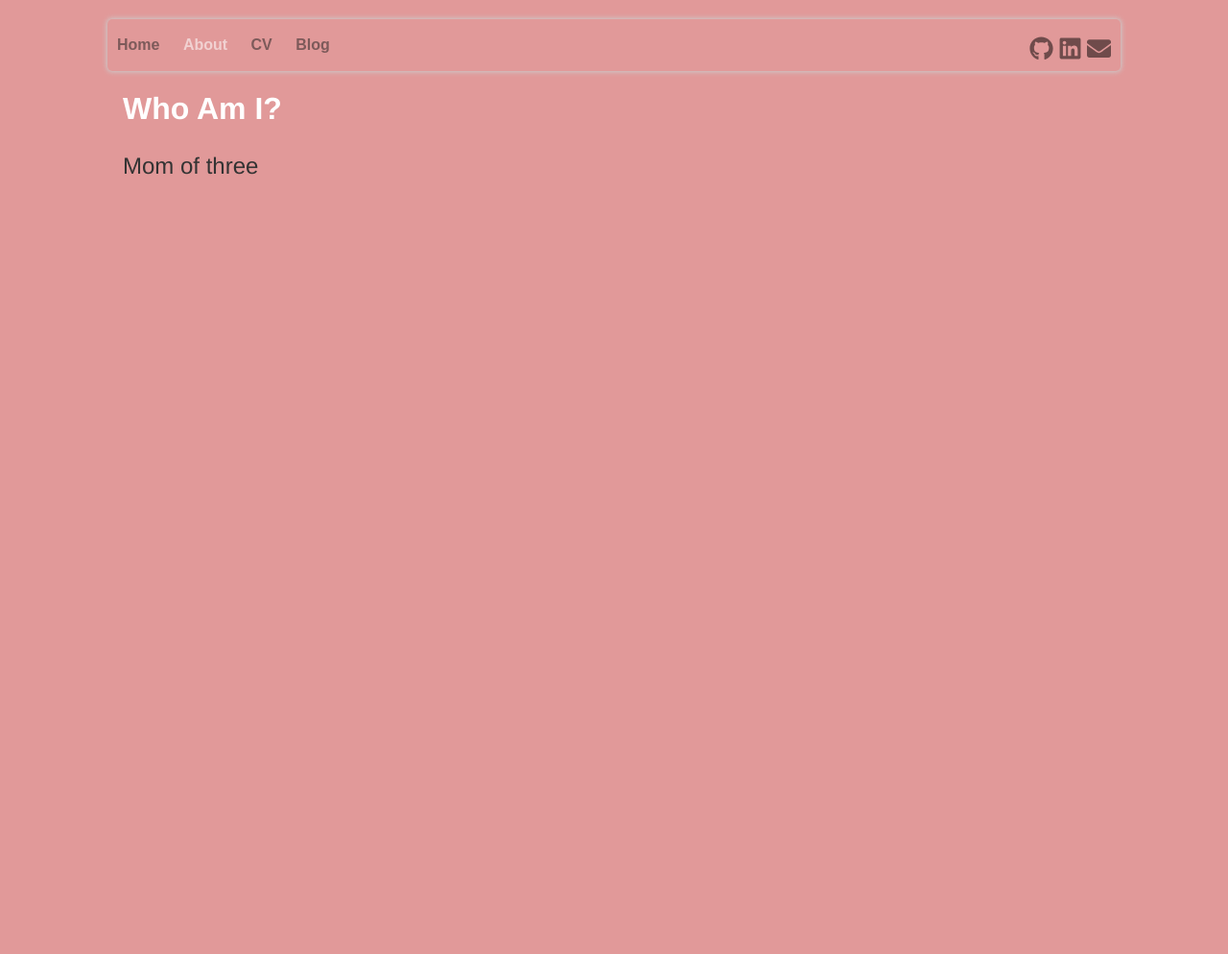
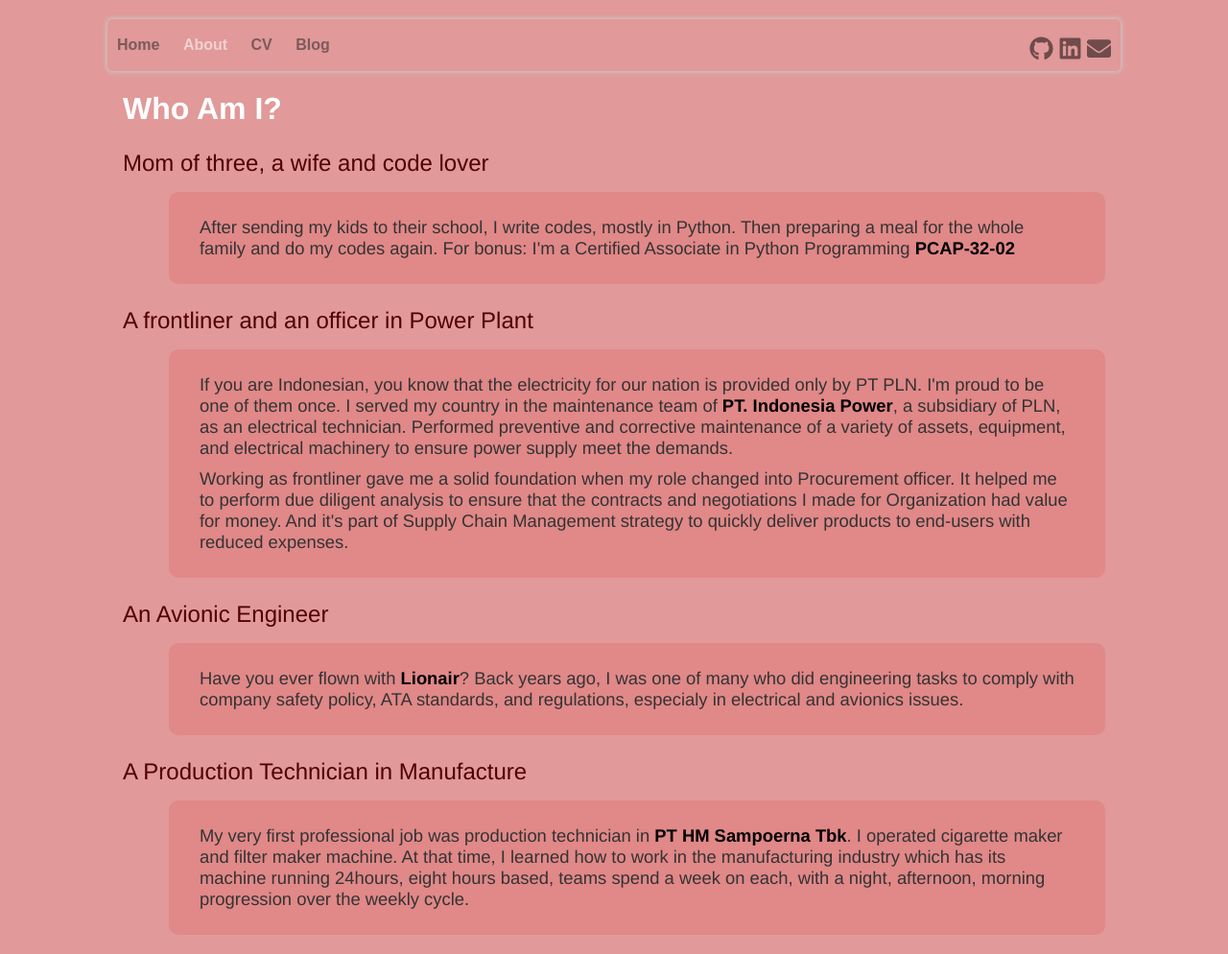
Before and after one commit to sumandari/sumandari.github.io, a Jekyll site: the page built from about/index.md, in a window 1280 px wide. Shown: the whole page at 96% size. Built offline with Jekyll 4.4.1, drawn with Linux system fonts in a browser that asks for light colours; before the commit the page ends 900 px from its top, so only the background shows below that.

Commit message:
edit about pagae

```diff
--- a/about/index.md
+++ b/about/index.md
@@ -3,6 +3,45 @@
 title: sumandari's page
 ---
 # Who Am I?
-<div class="home">
-    <p>Mom of three</p>
+<div class="about">
+    <p>Mom of three, a wife and code lover</p>
+    <div class="fade-in">
+        <ul>
+            <li>
+                After sending my kids to their school, I write codes, mostly in Python. Then preparing a meal for the whole family and do my codes again. For bonus: I'm a Certified Associate in Python Programming <a href="https://www.youracclaim.com/badges/28176065-28d3-45a1-a660-80cc6e5eac24"><strong>PCAP-32-02</strong></a>
+            </li>
+        </ul>
+    </div>
+    <p>A frontliner and an officer in Power Plant</p>
+    <div class="fade-in">
+        <ul>
+            <li>
+                If you are Indonesian, you know that the electricity for our nation is provided only by PT PLN. I'm proud to be one of them once. I served my country in the maintenance team of <a href="https://www.indonesiapower.co.id"><strong>PT. Indonesia Power</strong></a>, a subsidiary of PLN, as an electrical technician. Performed preventive and corrective maintenance of a variety of assets, equipment, and electrical machinery to ensure power supply meet the demands.
+            </li>
+            <li>
+                Working as frontliner gave me a solid foundation when my role changed into Procurement officer. It helped me to perform due diligent analysis to ensure that the contracts and negotiations I made for Organization had value for money. And it's part of Supply Chain Management strategy to quickly deliver products to end-users with reduced expenses.
+            </li>
+        </ul>
+    </div>
+    <p>An Avionic Engineer</p>
+    <div class="fade-in">
+        <ul>
+            <li>
+                Have you ever flown with <a href="http://www.lionair.co.id"><strong>Lionair</strong></a>? Back years ago, I was one of many who did engineering tasks to comply with company safety policy, ATA standards, and regulations, especialy in electrical and avionics issues.
+            </li>
+        </ul>
+    </div>
+    <p>A Production Technician in Manufacture</p>
+    <div class="fade-in">
+        <ul>
+            <li>
+                My very first professional job was production technician in <a href="https://www.sampoerna.com/sampoerna/en/overview"><strong>PT HM Sampoerna Tbk</strong></a>. I operated cigarette maker and filter maker machine. At that time, I learned how to work in the manufacturing industry which has its machine running 24hours, eight hours based, teams spend a week on each, with a night, afternoon, morning progression over the weekly cycle.
+            </li>
+        </ul>
+    </div>
+
+
+
+
+
 </div>
--- a/css/main.css
+++ b/css/main.css
@@ -95,3 +95,61 @@
 ul.posts li {
     list-style: none;
 }
+
+/* about */
+.about p {
+  font-size: 1.5em;
+  color: #500000;
+  margin-bottom: 0.5em;
+  margin-top: 1em;
+}
+
+.about ul {
+  margin: 1em 0em 1em 3em;
+  padding: 1em 2em;
+  border-radius: 10px;
+  background-color: #e18888;
+}
+
+.about ul li {
+  list-style-type:none;
+  font-size: 1.15em;
+  color: #333;
+  margin: 10px 0px;
+}
+
+.about a {
+  color: black;
+}
+
+.about a:hover {
+  color: white;
+}
+
+.fade-in {
+  max-height: 300px;
+  -webkit-animation: expand 0.8s;
+}
+
+@-webkit-keyframes expand{
+    0% {
+      opacity:0;
+      height: 0;
+    }
+    25% {
+      opacity:0.25;
+      height: 500px;
+    }
+    50% {
+      opacity:0.5;
+      height: auto;
+    }
+    75% {
+      opacity:0.75;
+      height: auto;
+    }
+    100%{
+      opacity: 1;
+      height: auto;
+    }
+}
```
